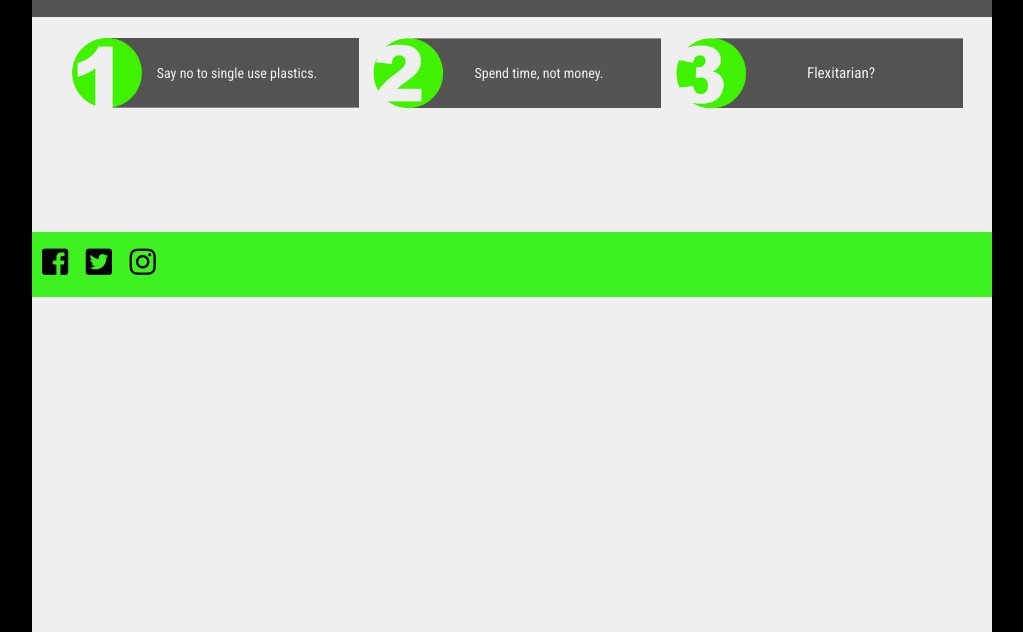
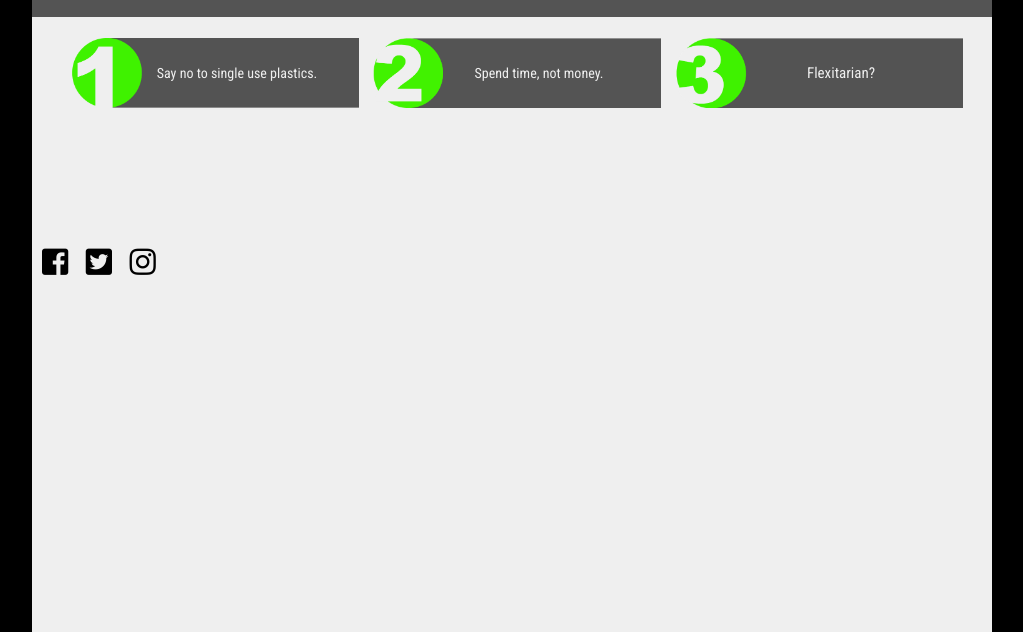
Before and after one commit to konzuk-alexandra/green-energy, a plain HTML site: page index.html in a window 1280 px wide. Shown: the part 743-1375 px from the top of the page, without its empty margins (128-1151 px from the left). Drawn offline with Linux system fonts and the light colour scheme.

Commit message:
Update style.css

```diff
--- a/css/style.css
+++ b/css/style.css
@@ -343,7 +343,6 @@ span {
 }
 
 footer {
-    background-color: #3EF222;
     height: 50px;
     text-align: left;
     position: sticky;
```
